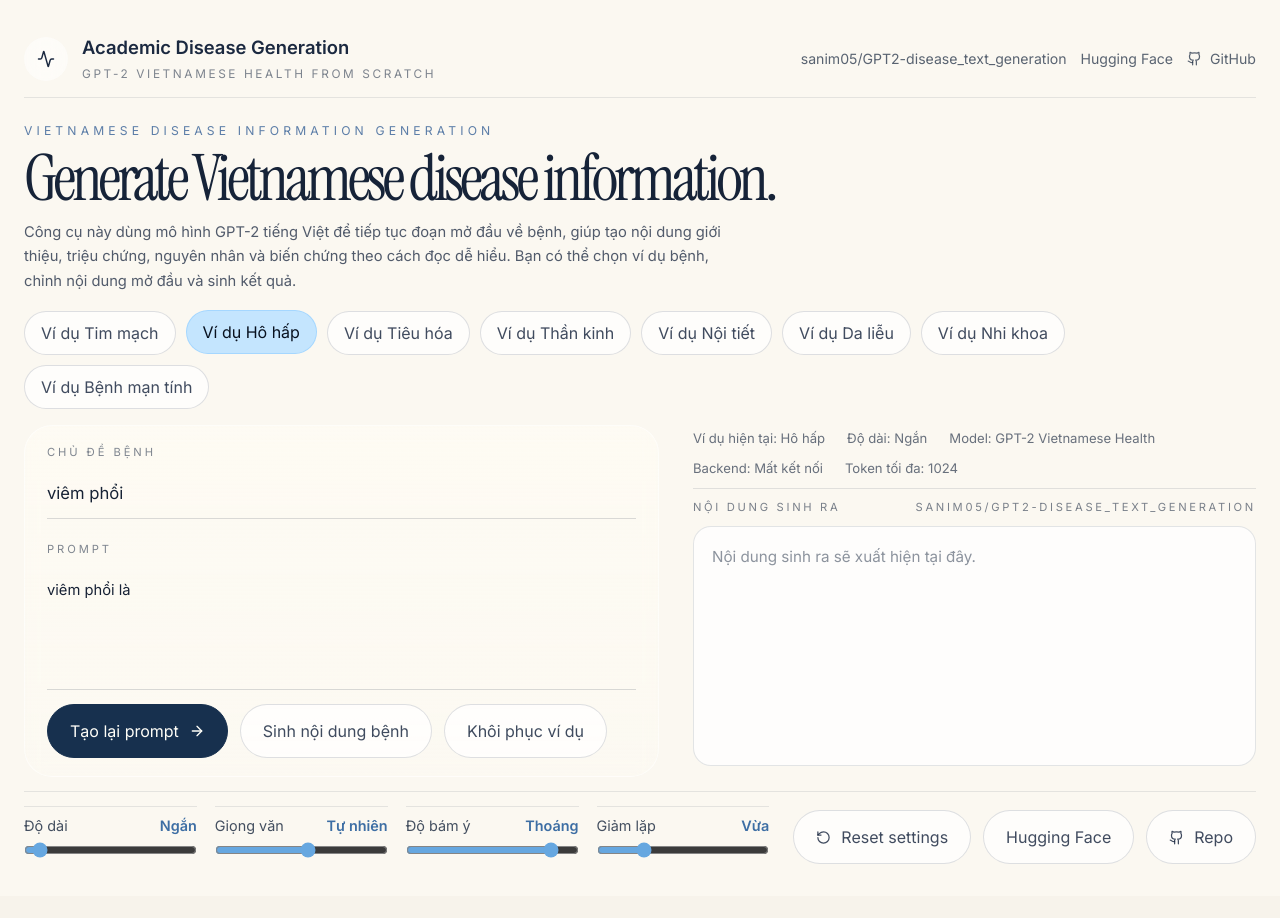
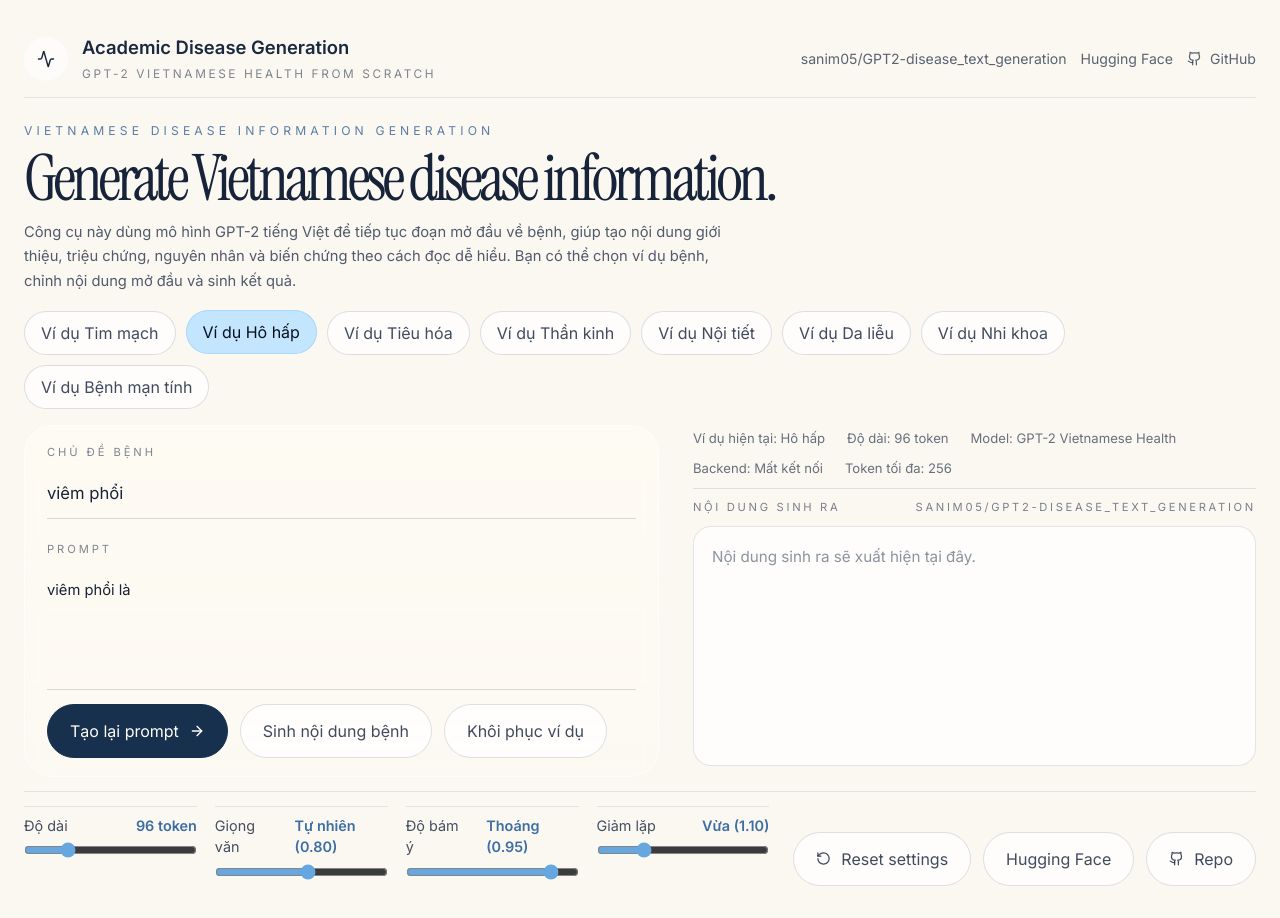
Before and after one commit to Tuancoolboy/website-gpt2-disease, a React (Vite) app: page / in a window 1280 px wide. Before the commit the page ends 896 px from the top, so only its background shows below. Built offline with nearby package versions, Linux system fonts and the light colour scheme; no server answers.

Commit message:
Tune generation controls for clearer defaults

```diff
--- a/src/App.tsx
+++ b/src/App.tsx
@@ -91,7 +91,7 @@ const DEFAULT_SETTINGS: GenerationSettings = {
   topP: 0.95,
   repetitionPenalty: 1.1,
 };
-const DEFAULT_MAX_NEW_TOKENS_LIMIT = 1024;
+const DEFAULT_MAX_NEW_TOKENS_LIMIT = 256;
 
 const generationControls: Array<{
   key: SettingKey;
@@ -197,6 +197,15 @@ function describeControlValue(key: SettingKey, value: number) {
   if (key === 'temperature') return describeTemperature(value);
   if (key === 'topP') return describeTopP(value);
   return describeRepetition(value);
+}
+
+function formatControlValue(key: SettingKey, value: number) {
+  if (key === 'maxNewTokens') {
+    return `${Math.round(value)} token`;
+  }
+
+  const numericValue = key === 'topP' ? value.toFixed(2) : value.toFixed(2);
+  return `${describeControlValue(key, value)} (${numericValue})`;
 }
 
 function describeBackendStatus(status: BackendStatus) {
@@ -627,7 +636,7 @@ export default function App() {
             <section className="aethera-controls">
               <div className="aethera-inline-meta">
                 <span>Ví dụ hiện tại: {selectedExample}</span>
-                <span>Độ dài: {describeLength(settings.maxNewTokens)}</span>
+                <span>Độ dài: {Math.round(settings.maxNewTokens)} token</span>
                 <span>Model: GPT-2 Vietnamese Health</span>
                 <span>Backend: {describeBackendStatus(backendStatus)}</span>
                 <span>Token tối đa: {effectiveMaxNewTokensLimit}</span>
@@ -662,7 +671,7 @@ export default function App() {
                 <label key={control.key} className="aethera-slider-row">
                   <span className="aethera-slider-top">
                     <span>{control.label}</span>
-                    <strong>{describeControlValue(control.key, settings[control.key])}</strong>
+                    <strong>{formatControlValue(control.key, settings[control.key])}</strong>
                   </span>
                   <input
                     type="range"
```
Also changed, not shown: 1 other file (tests, documents, lock files or other folders).
